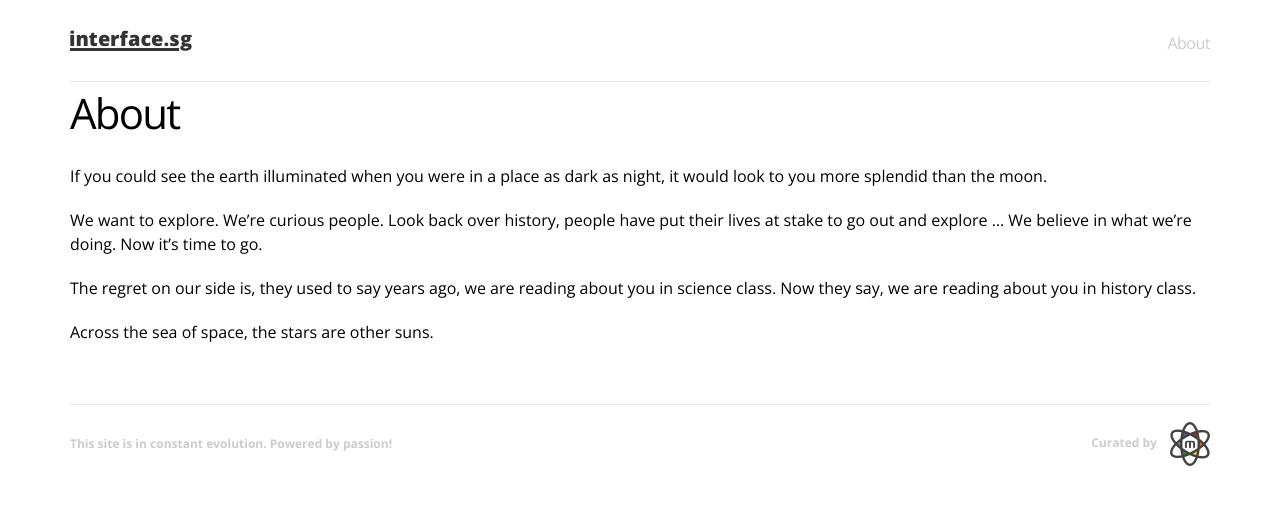
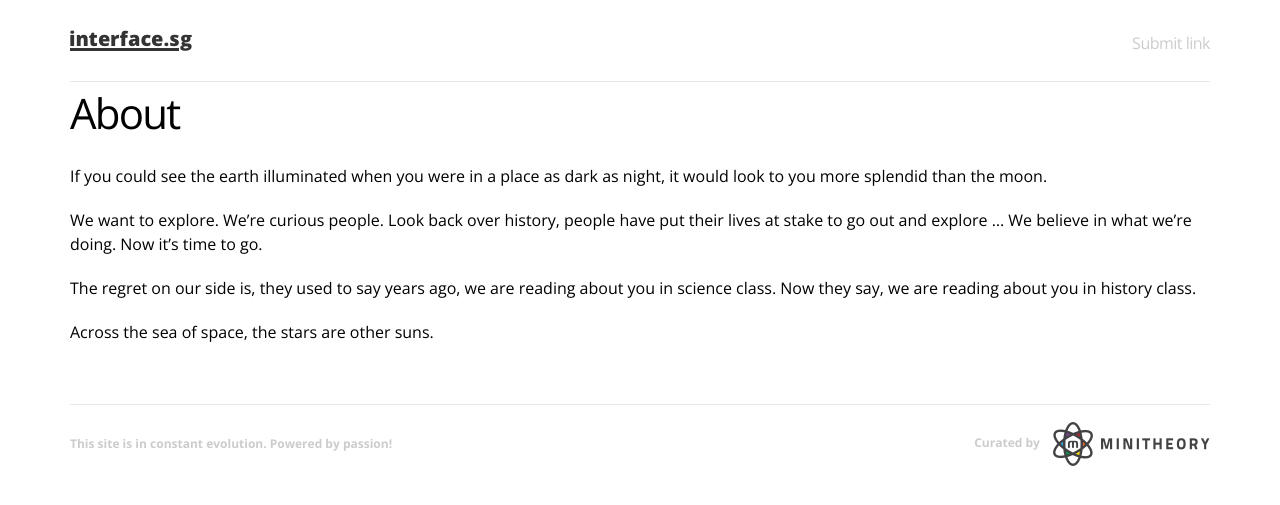
Before and after one commit to interfacesg/interfacesg.github.io, a Jekyll site: the page built from about.md, in a window 1280 px wide. Shown: the top 505 px of the page. Built offline with Jekyll 4.4.1, drawn with Linux system fonts in a browser that asks for light colours; some web fonts are replaced.

Commit message:
Change about link to submit. Add minitheory name to logo

```diff
--- a/_includes/header.html
+++ b/_includes/header.html
@@ -16,11 +16,7 @@
             c0-0.82,0.665-1.484,1.484-1.484h15.031C17.335,12.031,18,12.696,18,13.516L18,13.516z"/>
         </svg>
       </a>
-      <div class="trigger">
-        {% for page in site.pages %}
-          {% if page.title %}<a class="page-link" href="{{ page.url | prepend: site.baseurl }}">{{ page.title }}</a>{% endif %}
-        {% endfor %}
-      </div>
+      <a class="page-link" href="mailto:mike@minitheory.com">Submit link</a>
     </nav>
 
   </div>
```
Also changed, not shown: img/minitheory-logo.png.
